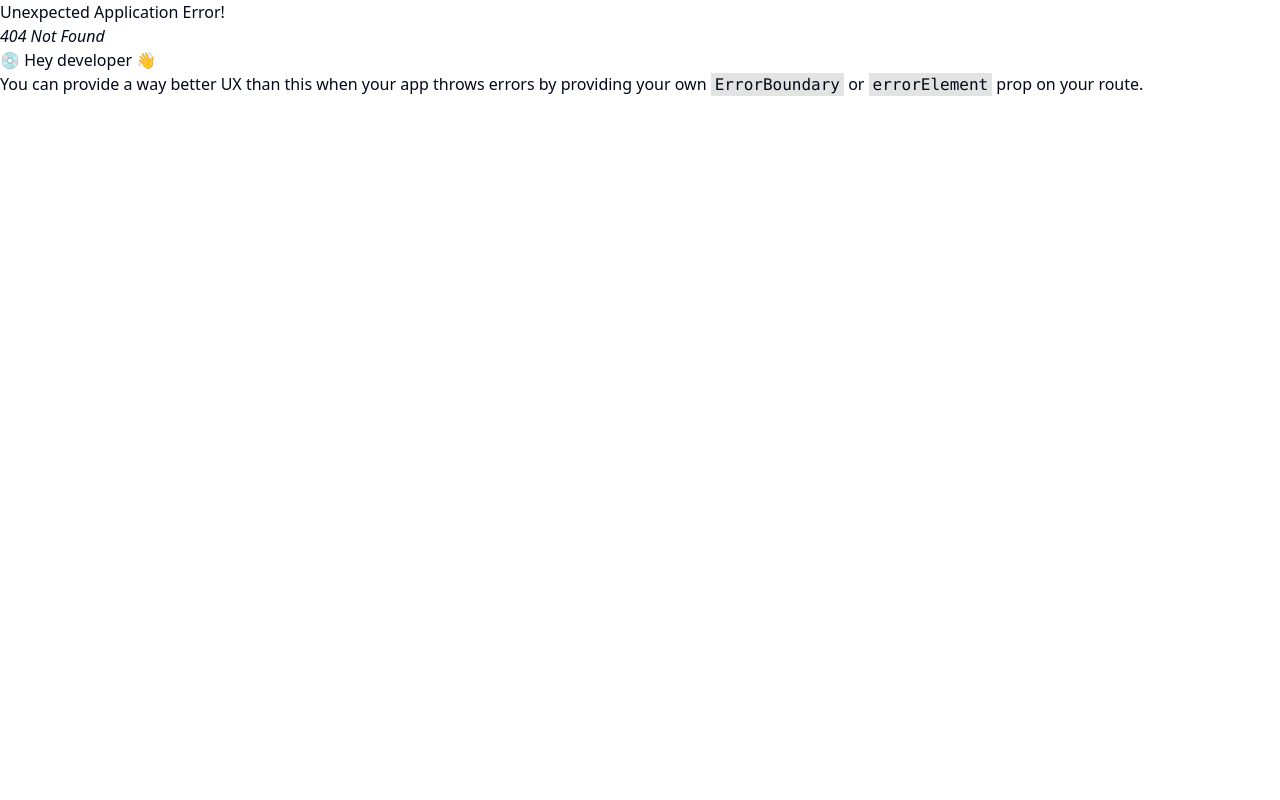
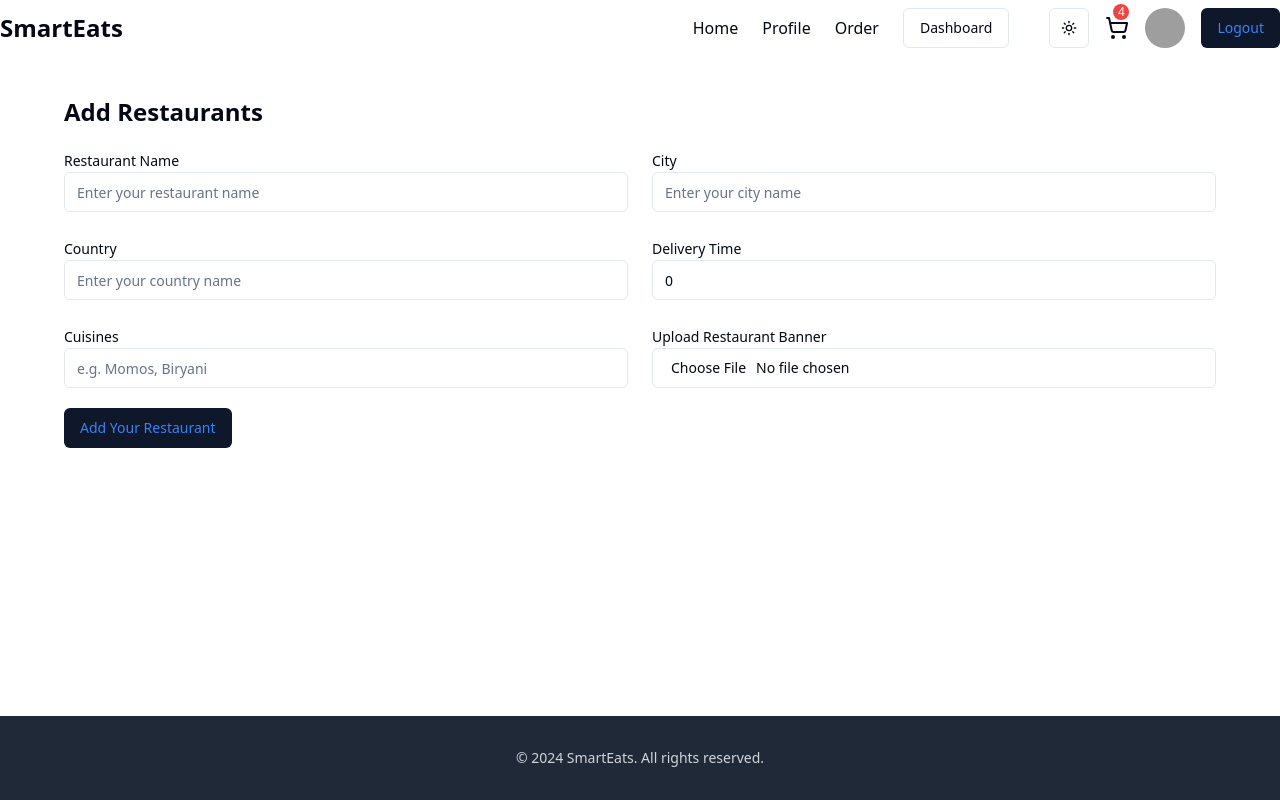
Before and after one commit to smartdriver321/smarteats, a React (Vite) app in the folder client/: page /admin/restaurant in a window 1280 px wide. Before the commit this address had no page. Built offline with nearby package versions, Linux system fonts and the light colour scheme; grey boxes are pictures that could not be loaded.

Commit message:
Add Restaurant page

```diff
--- a/client/src/App.tsx
+++ b/client/src/App.tsx
@@ -10,6 +10,7 @@
 import Profile from './components/profile'
 import RestaurantDetail from './components/restaurant-detail'
 import Cart from './components/cart'
+import Restaurant from './admin/restaurant'
 
 const appRouter = createBrowserRouter([
 	{
@@ -31,6 +32,11 @@
 			{
 				path: '/cart',
 				element: <Cart />,
+			},
+			// admin services start from here
+			{
+				path: '/admin/restaurant',
+				element: <Restaurant />,
 			},
 		],
 	},
--- /dev/null
+++ b/client/src/admin/restaurant.tsx
@@ -0,0 +1,167 @@
+import { FormEvent, useState } from 'react'
+import { Loader2 } from 'lucide-react'
+
+import { Button } from '@/components/ui/button'
+import { Input } from '@/components/ui/input'
+import { Label } from '@/components/ui/label'
+import {
+	RestaurantFormSchema,
+	restaurantFromSchema,
+} from '@/schema/restaurantSchema'
+
+export default function Restaurant() {
+	const [input, setInput] = useState<RestaurantFormSchema>({
+		restaurantName: '',
+		city: '',
+		country: '',
+		deliveryTime: 0,
+		cuisines: [],
+		imageFile: undefined,
+	})
+	const [errors, setErrors] = useState<Partial<RestaurantFormSchema>>({})
+
+	const changeEventHandler = (e: React.ChangeEvent<HTMLInputElement>) => {
+		const { name, value, type } = e.target
+		setInput({ ...input, [name]: type === 'number' ? Number(value) : value })
+	}
+
+	const submitHandler = async (e: FormEvent<HTMLFormElement>) => {
+		e.preventDefault()
+
+		const result = restaurantFromSchema.safeParse(input)
+		if (!result.success) {
+			const fieldErrors = result.error.formErrors.fieldErrors
+			setErrors(fieldErrors as Partial<RestaurantFormSchema>)
+			return
+		}
+		console.log(input)
+	}
+
+	const loading = false
+	const restaurant = false
+
+	return (
+		<div className='max-w-6xl mx-auto my-10'>
+			<div>
+				<div>
+					<h1 className='font-extrabold text-2xl mb-5'>Add Restaurants</h1>
+					<form onSubmit={submitHandler}>
+						<div className='md:grid grid-cols-2 gap-6 space-y-2 md:space-y-0'>
+							{/* Restaurant Name  */}
+							<div>
+								<Label>Restaurant Name</Label>
+								<Input
+									type='text'
+									name='restaurantName'
+									value={input.restaurantName}
+									onChange={changeEventHandler}
+									placeholder='Enter your restaurant name'
+								/>
+								{errors && (
+									<span className='text-xs text-red-600 font-medium'>
+										{errors.restaurantName}
+									</span>
+								)}
+							</div>
+							<div>
+								<Label>City</Label>
+								<Input
+									type='text'
+									name='city'
+									value={input.city}
+									onChange={changeEventHandler}
+									placeholder='Enter your city name'
+								/>
+								{errors && (
+									<span className='text-xs text-red-600 font-medium'>
+										{errors.city}
+									</span>
+								)}
+							</div>
+							<div>
+								<Label>Country</Label>
+								<Input
+									type='text'
+									name='country'
+									value={input.country}
+									onChange={changeEventHandler}
+									placeholder='Enter your country name'
+								/>
+								{errors && (
+									<span className='text-xs text-red-600 font-medium'>
+										{errors.country}
+									</span>
+								)}
+							</div>
+							<div>
+								<Label>Delivery Time</Label>
+								<Input
+									type='number'
+									name='deliveryTime'
+									value={input.deliveryTime}
+									onChange={changeEventHandler}
+									placeholder='Enter your delivery time'
+								/>
+								{errors && (
+									<span className='text-xs text-red-600 font-medium'>
+										{errors.deliveryTime}
+									</span>
+								)}
+							</div>
+							<div>
+								<Label>Cuisines</Label>
+								<Input
+									type='text'
+									name='cuisines'
+									value={input.cuisines}
+									onChange={(e) =>
+										setInput({ ...input, cuisines: e.target.value.split(',') })
+									}
+									placeholder='e.g. Momos, Biryani'
+								/>
+								{errors && (
+									<span className='text-xs text-red-600 font-medium'>
+										{errors.cuisines}
+									</span>
+								)}
+							</div>
+							<div>
+								<Label>Upload Restaurant Banner</Label>
+								<Input
+									onChange={(e) =>
+										setInput({
+											...input,
+											imageFile: e.target.files?.[0] || undefined,
+										})
+									}
+									type='file'
+									accept='image/*'
+									name='imageFile'
+								/>
+								{errors && (
+									<span className='text-xs text-red-600 font-medium'>
+										{errors.imageFile?.name}
+									</span>
+								)}
+							</div>
+						</div>
+						<div className='my-5 w-fit'>
+							{loading ? (
+								<Button disabled className='text-blue-500'>
+									<Loader2 className='mr-2 h-4 w-4 animate-spin' />
+									Please wait
+								</Button>
+							) : (
+								<Button className='text-blue-500'>
+									{restaurant
+										? 'Update Your Restaurant'
+										: 'Add Your Restaurant'}
+								</Button>
+							)}
+						</div>
+					</form>
+				</div>
+			</div>
+		</div>
+	)
+}
--- /dev/null
+++ b/client/src/schema/restaurantSchema.ts
@@ -0,0 +1,19 @@
+import { z } from 'zod'
+
+export const restaurantFromSchema = z.object({
+	restaurantName: z
+		.string()
+		.nonempty({ message: 'Restaurant name is required' }),
+	city: z.string().nonempty({ message: 'City is required' }),
+	country: z.string().nonempty({ message: 'Country is required' }),
+	deliveryTime: z
+		.number()
+		.min(0, { message: 'Delivery time can not be negative' }),
+	cuisines: z.array(z.string()),
+	imageFile: z
+		.instanceof(File)
+		.optional()
+		.refine((file) => file?.size !== 0, { message: 'Image file is required' }),
+})
+
+export type RestaurantFormSchema = z.infer<typeof restaurantFromSchema>
```
